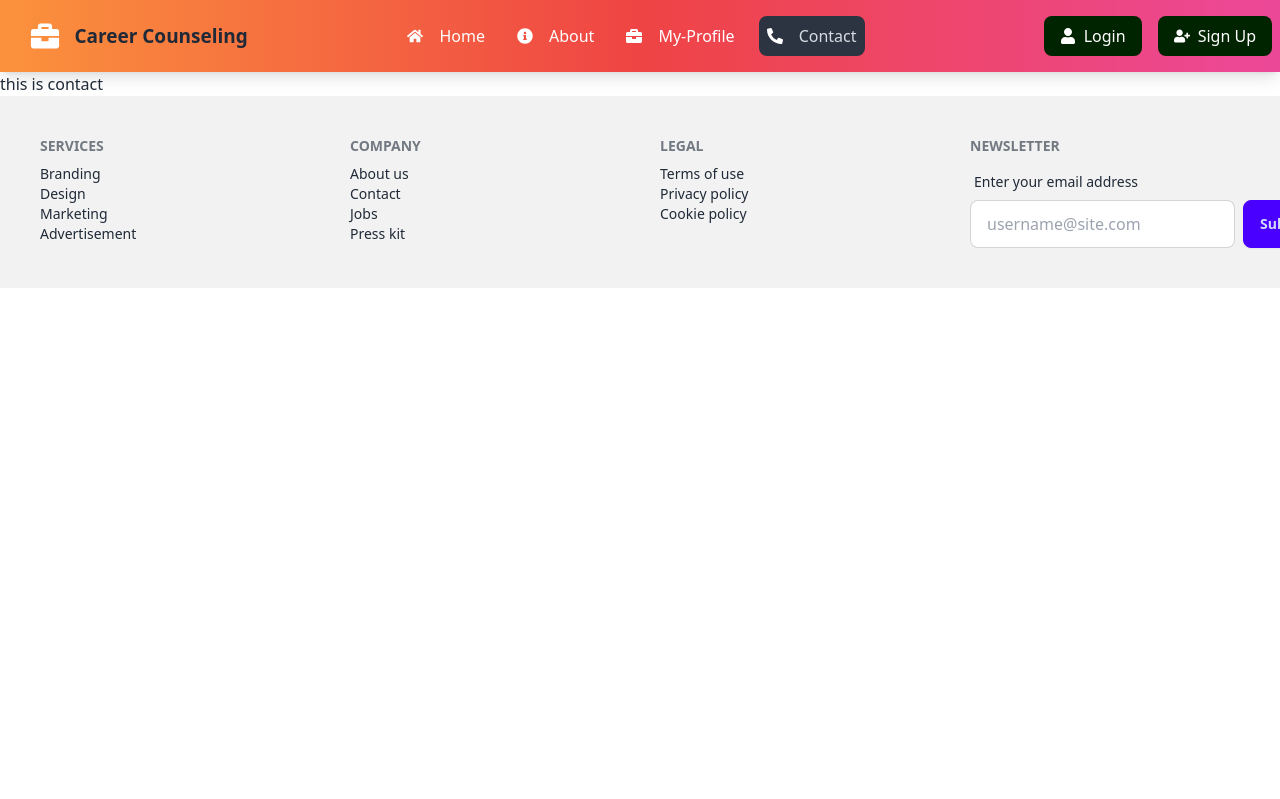
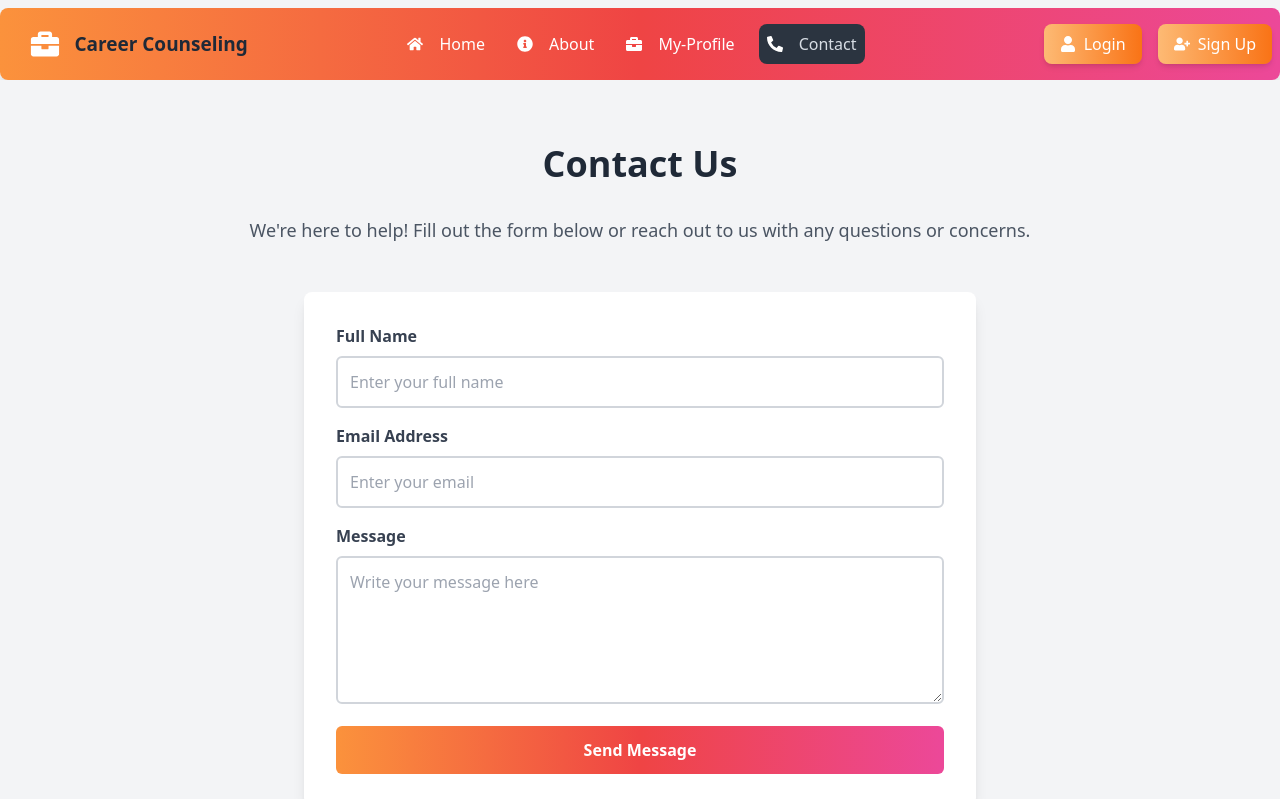
Before and after one commit to MubarratHossain/Career-Counseling, a React (Vite) app in the folder Career-Counseling/: page /contact in a window 1280 px wide. Shown: the top 799 px of the page. Built offline with nearby package versions, Linux system fonts and the light colour scheme; no server answers.

Commit message:
added privateRoute component , Wrapped up the Details Component in Private Route

```diff
--- a/Career-Counseling/src/components/Contact/Contact.jsx
+++ b/Career-Counseling/src/components/Contact/Contact.jsx
@@ -1,11 +1,68 @@
 
 
+import React from "react";
+
 const Contact = () => {
-    return (
-        <div>
-            this is contact
+  return (
+    <section className="bg-gray-100 py-16 px-6 md:px-16">
+      <div className="max-w-7xl mx-auto text-center">
+        <h1 className="text-4xl font-bold text-gray-800 mb-8">Contact Us</h1>
+        <p className="text-lg text-gray-600 mb-12">
+          We're here to help! Fill out the form below or reach out to us with any questions or concerns.
+        </p>
+
+        <div className="bg-white p-8 rounded-lg shadow-lg max-w-2xl mx-auto">
+          <form>
+            <div className="mb-4">
+              <label htmlFor="name" className="block text-left text-gray-700 font-semibold mb-2">
+                Full Name
+              </label>
+              <input
+                type="text"
+                id="name"
+                name="name"
+                placeholder="Enter your full name"
+                className="w-full p-3 border-2 border-gray-300 rounded-md focus:outline-none focus:ring-2 focus:ring-indigo-500"
+              />
+            </div>
+
+            <div className="mb-4">
+              <label htmlFor="email" className="block text-left text-gray-700 font-semibold mb-2">
+                Email Address
+              </label>
+              <input
+                type="email"
+                id="email"
+                name="email"
+                placeholder="Enter your email"
+                className="w-full p-3 border-2 border-gray-300 rounded-md focus:outline-none focus:ring-2 focus:ring-indigo-500"
+              />
+            </div>
+
+            <div className="mb-4">
+              <label htmlFor="message" className="block text-left text-gray-700 font-semibold mb-2">
+                Message
+              </label>
+              <textarea
+                id="message"
+                name="message"
+                rows="5"
+                placeholder="Write your message here"
+                className="w-full p-3 border-2 border-gray-300 rounded-md focus:outline-none focus:ring-2 focus:ring-indigo-500"
+              ></textarea>
+            </div>
+
+            <button
+              type="submit"
+              className="w-full py-3 bg-gradient-to-r from-orange-400 via-red-500 to-pink-500 text-white font-semibold rounded-md hover:bg-indigo-700 focus:outline-none focus:ring-2 focus:ring-indigo-500"
+            >
+              Send Message
+            </button>
+          </form>
         </div>
-    );
+      </div>
+    </section>
+  );
 };
 
 export default Contact;
--- a/Career-Counseling/src/components/Details/Details.jsx
+++ b/Career-Counseling/src/components/Details/Details.jsx
@@ -27,7 +27,7 @@ const Details = () => {
     };
 
     return (
-        <div className="max-w-4xl mx-auto p-6 bg-gradient-to-r from-white via-orange-100 to-orange-300 shadow-lg rounded-lg">
+        <div className="max-w-5xl mx-auto mt-4 mb-4 p-6 bg-gradient-to-r from-white via-orange-100 to-white shadow-lg rounded-lg">
             <div className="flex flex-col lg:flex-row">
                 <div className="w-full lg:w-1/3">
                     <img
--- a/Career-Counseling/src/components/Footer/Footer.jsx
+++ b/Career-Counseling/src/components/Footer/Footer.jsx
@@ -41,7 +41,7 @@ const Footer = () => {
                   placeholder="username@site.com"
                   className="input input-bordered flex-grow"
                 />
-                <button className="btn btn-primary">Subscribe</button>
+                <button className="btn bg-gradient-to-r from-orange-400 via-red-500 to-pink-500">Subscribe</button>
               </div>
             </fieldset>
           </form>
--- a/Career-Counseling/src/components/Home/Home.jsx
+++ b/Career-Counseling/src/components/Home/Home.jsx
@@ -45,7 +45,7 @@ const Home = () => {
     };
 
     return (
-        <div className="max-w-7xl mx-auto px-4 sm:px-6 lg:px-8 py-8">
+        <div className="max-w-[90%] mx-auto px-4 sm:px-6 lg:px-8 py-8  mt-[120px] rounded-lg">
             <Banner></Banner>
 
             {showModal && (
@@ -74,7 +74,7 @@ const Home = () => {
                 </div>
             )}
 
-            <h3 className="text-3xl font-bold text-center mt-8  animate-shake text-white">Services</h3>
+            <h3 className="text-3xl font-bold text-center mt-8  animate-shake text-black">Services</h3>
             <div className="grid gap-8 grid-cols-1 sm:grid-cols-2 lg:grid-cols-3 mt-12">
                 {services.map((service) => (
                     <div key={service.id} className="bg-white p-6 rounded-lg shadow-lg transform hover:scale-105 transition-transform duration-300">
--- a/Career-Counseling/src/components/Login/Login.jsx
+++ b/Career-Counseling/src/components/Login/Login.jsx
@@ -39,7 +39,7 @@ const Login = () => {
     };
 
     return (
-        <div className="hero bg-gradient-to-r from-blue-500 via-indigo-500 to-purple-500 min-h-screen flex items-center justify-center">
+        <div className="hero bg-gray-100 min-h-screen flex items-center justify-center">
             <div className="hero-content flex-col max-w-md w-full bg-white rounded-lg shadow-lg p-8">
                 <div className="text-center mb-6">
                     <h1 className="text-4xl font-bold text-gray-800">Welcome Back!</h1>
@@ -77,7 +77,7 @@ const Login = () => {
                             </label>
                         </div>
                         <div className="form-control mb-4">
-                            <button className="btn btn-primary bg-blue-500 hover:bg-blue-600 text-white font-semibold w-full">
+                            <button className="btn bg-gradient-to-r from-orange-300 to-orange-500 hover:from-orange-400 hover:to-orange-600 shadow-md  text-white font-semibold w-full">
                                 Login
                             </button>
                         </div>
@@ -85,7 +85,7 @@ const Login = () => {
                     <p className="text-center text-gray-600">
                         New to this website?{" "}
                         <Link to="/register">
-                            <button className="bg-blue-500 text-white font-semibold py-1 px-3 rounded-md shadow-md hover:bg-blue-600 transition">
+                            <button className=" text-white font-semibold py-1 px-3 rounded-md bg-gradient-to-r from-orange-300 to-orange-500 hover:from-orange-400 hover:to-orange-600 shadow-md  transition">
                                 Register
                             </button>
                         </Link>
--- a/Career-Counseling/src/components/Navbar/Navbar.jsx
+++ b/Career-Counseling/src/components/Navbar/Navbar.jsx
@@ -21,7 +21,7 @@ const Navbar = () => {
 
     return (
         <div>
-            <div className="navbar parallax bg-gradient-to-r from-orange-400 via-red-500 to-pink-500 shadow-lg">
+            <div className="navbar  bg-gradient-to-r from-orange-400 via-red-500 to-pink-500 shadow-lg mt-2 rounded-lg">
                 <div className="navbar-start">
                     <div className="dropdown">
                         <div tabIndex={0} role="button" className="btn btn-ghost lg:hidden">
@@ -100,11 +100,11 @@ const Navbar = () => {
                 <div className="navbar-end flex items-center space-x-4">
                     {!user ? (
                         <>
-                            <NavLink to="/login" className="flex items-center space-x-2 text-sm lg:text-base hidden lg:flex py-2 px-4 rounded-lg bg-[#002400] text-white hover:bg-gradient-to-r hover:from-[#002400] hover:to-[#4d6e1f] transition">
+                            <NavLink to="/login" className="flex items-center space-x-2 text-sm lg:text-base hidden lg:flex py-2 px-4 bg-gradient-to-r from-orange-300 to-orange-500 hover:from-orange-400 hover:to-orange-600 shadow-md rounded-lg text-white ">
                                 <FaUser className="mr-2 text-white" />
                                 Login
                             </NavLink>
-                            <NavLink to="/register" className="flex items-center space-x-2 text-sm lg:text-base hidden lg:flex py-2 px-4 rounded-lg bg-[#002400] text-white hover:bg-gradient-to-r hover:from-[#002400] hover:to-[#4d6e1f] transition">
+                            <NavLink to="/register" className="flex items-center space-x-2 text-sm lg:text-base hidden lg:flex py-2 px-4 rounded-lg bg-gradient-to-r from-orange-300 to-orange-500 text-white hover:from-orange-400 hover:to-orange-600 shadow-md ">
                                 <FaUserPlus className="mr-2 text-white" />
                                 Sign Up
                             </NavLink>
@@ -120,7 +120,7 @@ const Navbar = () => {
                                 />
                             </div>
                             <button
-                                className="bg-[#002400] text-white py-2 px-4 rounded-lg hover:bg-gradient-to-r hover:from-[#002400] hover:to-[#4d6e1f] transition"
+                                className="bg-gradient-to-r from-orange-300 to-orange-500 hover:from-orange-400 hover:to-orange-600 shadow-md  text-white py-2 px-4 rounded-lg  transition"
                                 onClick={handleSignOut}
                             >
                                 Logout
@@ -129,7 +129,7 @@ const Navbar = () => {
                     )}
                     <div className="lg:hidden relative">
                         <button
-                            className="flex items-center space-x-2 text-xs lg:text-sm bg-[#002400] text-white py-2 px-4 rounded-lg hover:bg-gradient-to-r hover:from-[#002400] hover:to-[#4d6e1f] transition"
+                            className="flex items-center space-x-2 text-xs lg:text-sm  text-white py-2 px-4 rounded-lg bg-gradient-to-r from-orange-300 to-orange-500 hover:from-orange-400 hover:to-orange-600 shadow-md  transition"
                             onClick={toggleDropdown}
                         >
                             <FaUser className="mr-2 text-white" />
@@ -137,8 +137,8 @@ const Navbar = () => {
                         </button>
                         {dropdownOpen && (
                             <div className="absolute right-0 mt-2 w-48 bg-white rounded-md shadow-lg">
-                                <NavLink to="/login" className="block px-4 py-2 text-sm text-gray-700">Login</NavLink>
-                                <NavLink to="/signup" className="block px-4 py-2 text-sm text-gray-700">Sign Up</NavLink>
+                                <NavLink to="/login" className="block px-4 py-2 text-sm bg-gradient-to-r from-orange-300 to-orange-500 hover:from-orange-400 hover:to-orange-600 shadow-md ">Login</NavLink>
+                                <NavLink to="/signup" className="block px-4 py-2 text-sm bg-gradient-to-r from-orange-300 to-orange-500 hover:from-orange-400 hover:to-orange-600 shadow-md ">Sign Up</NavLink>
                             </div>
                         )}
                     </div>
--- a/Career-Counseling/src/components/Register/Register.jsx
+++ b/Career-Counseling/src/components/Register/Register.jsx
@@ -60,7 +60,7 @@ const Register = () => {
     };
 
     return (
-        <div className="hero bg-gradient-to-r from-green-400 via-blue-500 to-purple-600 min-h-screen flex items-center justify-center">
+        <div className="hero bg-gray-100 min-h-screen flex items-center justify-center">
             <div className="hero-content flex-col max-w-md w-full bg-white rounded-lg shadow-lg p-8">
                 <ToastContainer position="top-center" autoClose={2000} />
                 <div className="text-center mb-6">
@@ -124,7 +124,7 @@ const Register = () => {
                             </span>
                         </div>
                         <div className="form-control">
-                            <button className="btn btn-primary bg-blue-500 hover:bg-blue-600 text-white font-semibold w-full">
+                            <button className="btn bg-gradient-to-r from-orange-300 to-orange-500 hover:from-orange-400 hover:to-orange-600 shadow-md  text-white font-semibold w-full">
                                 Register
                             </button>
                         </div>
--- a/Career-Counseling/src/components/Root/Root.jsx
+++ b/Career-Counseling/src/components/Root/Root.jsx
@@ -5,7 +5,7 @@ import Banner from "../Banner/Banner";
 
 const Root = () => {
     return (
-        <div className="flex flex-col min-h-screen ">
+        <div className="flex flex-col min-h-screen bg-gray-100">
 
             <Navbar />
 
--- a/Career-Counseling/src/main.jsx
+++ b/Career-Counseling/src/main.jsx
@@ -23,6 +23,7 @@ import 'react-toastify/dist/ReactToastify.css';
 import MyProfile from './components/MyProfile/MyProfile.jsx';
 import Details from './components/Details/Details.jsx';
 import Banner from './components/Banner/Banner.jsx';
+import PrivateRoute from './components/Privateroute/PrivateRoute.jsx';
 
 const router = createBrowserRouter([
   {
@@ -69,7 +70,7 @@ const router = createBrowserRouter([
 
       {
         path: "/details/:id",
-        element: <Details></Details>,
+        element: <PrivateRoute><Details></Details></PrivateRoute>,
         loader:async({params})=>{
           const res =await fetch('../public/service.json');
           const data =await res.json();
```
Also changed, not shown: Career-Counseling/src/components/About/About.jsx (+48 -5 lines), Career-Counseling/src/components/MyProfile/MyProfile.jsx (+6 -6 lines), Career-Counseling/src/components/Privateroute/PrivateRoute.jsx (added, +15 -0 lines).
